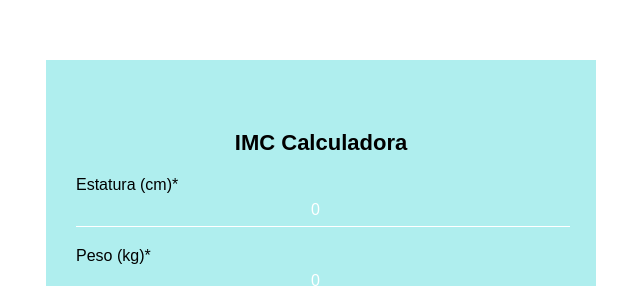
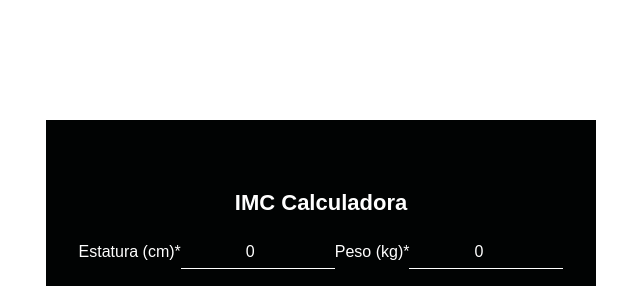
Before and after one commit to jahazieljbh/imc-calculator, an Angular app: page / in a window 1280 px wide. Shown: the top 286 px of the page, without its empty margins (319-959 px from the left). Built offline with nearby package versions, Linux system fonts and the light colour scheme.

Commit message:
100% de cobertura de código

```diff
--- a/src/app/ui-imc/ui-imc.component.css
+++ b/src/app/ui-imc/ui-imc.component.css
@@ -2,14 +2,15 @@ body {
     background-size: cover;
     font-family: sans-serif;
     height: 150vh;
+    text-align: center;
 }
 
 
 .ui-box {
     width: 550px;
-    height: 1050px;
-    background: paleturquoise;
-    color: black;
+    height: 900px;
+    background: rgb(1, 3, 3);
+    color: rgb(255, 255, 255);
     top: 60%;
     left: 50%;
     position: absolute;
@@ -21,7 +22,7 @@ body {
 
 
 .ui-box h1 {
-    color: black;
+    color: rgb(255, 255, 255);
     margin: 0;
     padding: 0 0 20px;
     text-align: center;
@@ -33,6 +34,9 @@ body {
 .ui-box input {
     width: 100%;
     margin-bottom: 20px;
+    width: 150px;
+    height: 35px;
+
 }
 
 .ui-box input[type="number"], .ui-box input[type="text"] {
@@ -56,12 +60,15 @@ body {
     background: #ffc107;
     color: #fff;
     position: absolute;
+
 }
 
 .ui-box input[type="submit"]:hover {
     cursor: pointer;
     background: rgb(97, 223, 97);
     color: #fff;
+    width: 150px;
+    height: 35px;
 }
 
 textarea{
```
Also changed, not shown: 1 other file (tests, documents, lock files or other folders).
